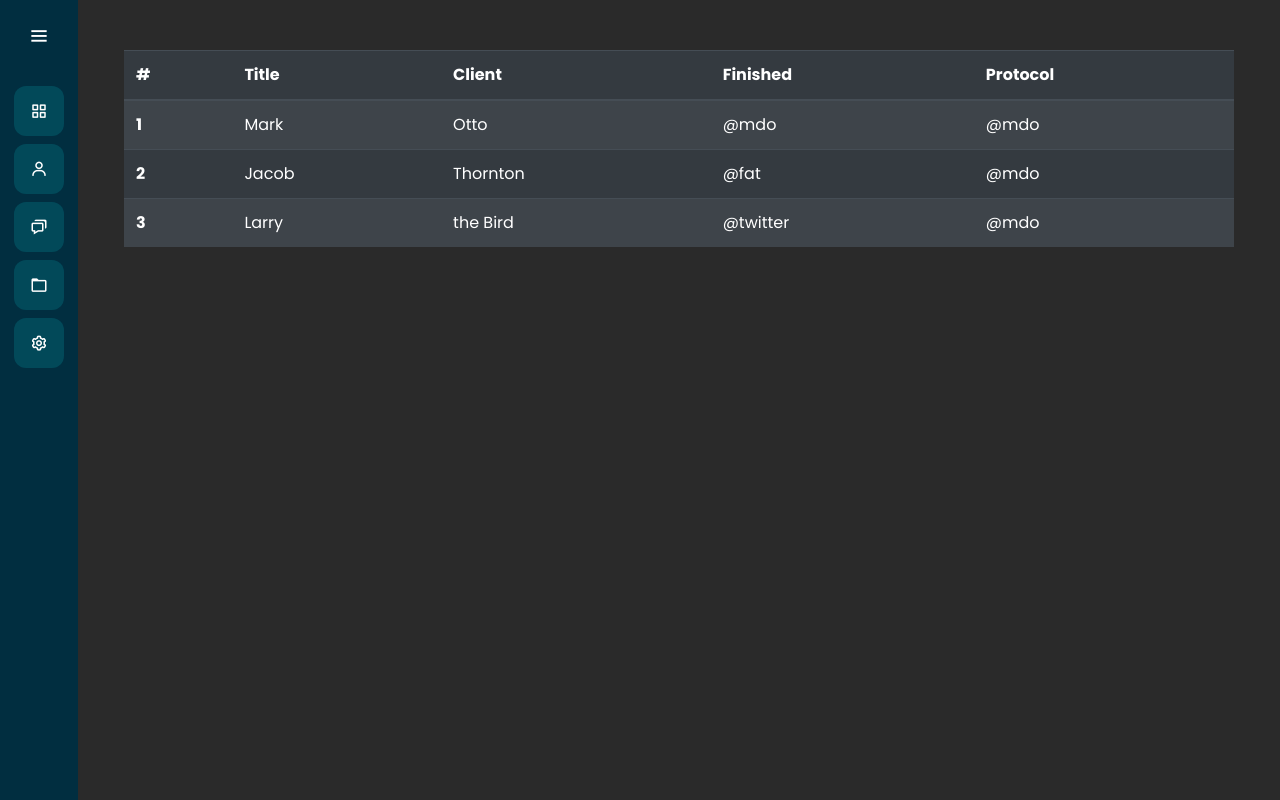
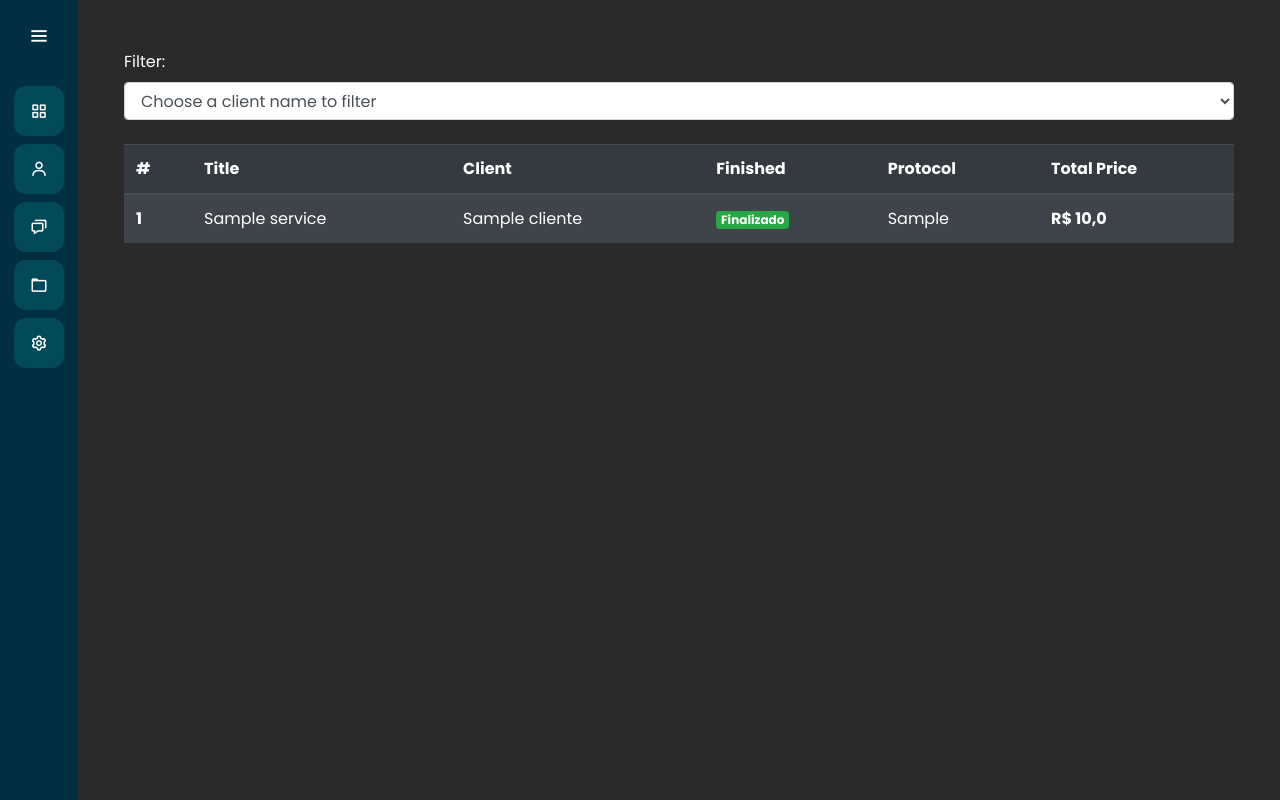
Before and after one commit to edmar-bevilaqua/Django-Project, a Django app: page /servicos/list_services/ in a window 1280 px wide. Run offline with Django 5.2, Linux system fonts and the light colour scheme; tables that the repository leaves empty hold one stand-in row (values such as "Sample post").

Commit message:
Update list_services.html, servicos/views.py, servicos/urls.py
Added the first version of the filter in list_services

```diff
--- a/servicos/templates/list_services.html
+++ b/servicos/templates/list_services.html
@@ -7,7 +7,15 @@
 
 {% block 'dashboard' %}
     <div class="container">
-        <table class="table table-striped table-dark">
+        <label for="filter">Filter:</label>
+        <select name="filter" id="filter" class="form-control" onchange="update_list_services()">
+            <option value="" selected hidden>Choose a client name to filter</option>
+            {% for client in clients %}
+                <option value="{{client.id}}">{{client.nome}}</option>
+            {% endfor %}
+        </select>
+        <br>
+        <table class="table table-striped table-dark", id="services_list">
             <thead>
               <tr>
                 <th scope="col">#</th>
@@ -15,31 +23,28 @@
                 <th scope="col">Client</th>
                 <th scope="col">Finished</th>
                 <th scope="col">Protocol</th>
+                <th scope="col">Total Price</th>
               </tr>
             </thead>
             <tbody>
-              <tr>
-                <th scope="row">1</th>
-                <td>Mark</td>
-                <td>Otto</td>
-                <td>@mdo</td>
-                <td>@mdo</td>
-              </tr>
-              <tr>
-                <th scope="row">2</th>
-                <td>Jacob</td>
-                <td>Thornton</td>
-                <td>@fat</td>
-                <td>@mdo</td>
-              </tr>
-              <tr>
-                <th scope="row">3</th>
-                <td>Larry</td>
-                <td>the Bird</td>
-                <td>@twitter</td>
-                <td>@mdo</td>
-              </tr>
+              {% for service in services %}
+                <tr>
+                    <th scope="row">{{service.id}}</th>
+                    <td>{{service.title}}</td>
+                    <td>{{service.client}}</td>
+                    <td>
+                    {% if service.finished %}
+                        <span class="badge badge-success">Finalizado</span>
+                    {% else %}
+                        <span class="badge badge-info">Em Andamento</span>
+                    {% endif %}
+                    </td>
+                    <td>{{service.protocol}}</td>
+                    <th scope="row">R$ {{service.total_price}}</th>
+                </tr>
+              {% endfor %}
             </tbody>
           </table>
     </div>
-{% endblock %}
+    <script src="{% static 'servicos/js/services.js' %}"></script>
+{% endblock 'dashboard' %}
--- a/servicos/urls.py
+++ b/servicos/urls.py
@@ -4,5 +4,6 @@ from . import views
 
 urlpatterns = [
     path("new_service/", views.new_service, name="new_service"),
-    path("list_services/", views.list_services, name="list_services")
+    path("list_services/", views.list_services, name="list_services"),
+    path("update_list/", views.update_list, name="update_list")
 ]
--- a/servicos/views.py
+++ b/servicos/views.py
@@ -1,6 +1,9 @@
 from django.shortcuts import render
+from clientes.models import Cliente
+from servicos.models import Services
 from .forms import ServiceForm
-from django.http import HttpResponse
+from django.http import HttpResponse, JsonResponse
+from django.views.decorators.csrf import csrf_exempt
 
 # Defining the method to handle GET requests and render the /services.html/ page
 def new_service(request):
@@ -21,4 +24,12 @@ def new_service(request):
 
 def list_services(request):
     if request.method == "GET":
-        return render(request, 'list_services.html')
+        services = Services.objects.all()
+        clients = Cliente.objects.all()
+        print(type(services[0]))
+        return render(request, 'list_services.html', {'services':services, 'clients':clients})
+
+@csrf_exempt
+def update_list(request):
+    if request.method == "POST":
+        return JsonResponse({'teste':'teste'})
--- /dev/null
+++ b/templates/static/servicos/js/services.js
@@ -0,0 +1,13 @@
+function update_list_services() {
+    client_id = document.getElementById('filter').value
+
+    data = new FormData()
+    data.append('client_id', client_id)
+
+    fetch('/servicos/update_list/', {
+        method:"POST",
+        body: data
+    }).then(response => response.json()).then(function(data){
+        console.log(data)
+    })
+}
```
